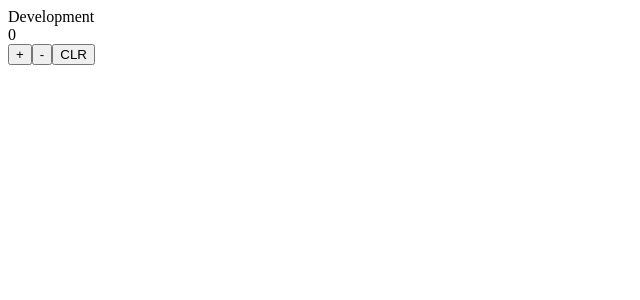
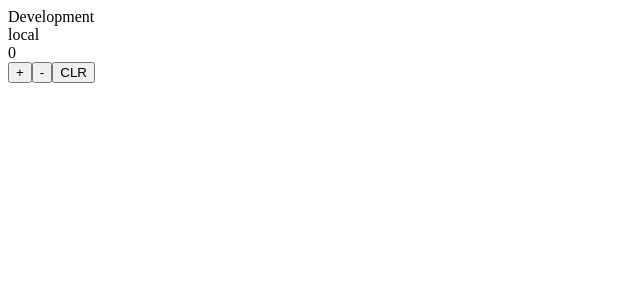
Before and after one commit to shirobrak/cicd-sandbox-react, a React app: page / in a window 1280 px wide. Shown: the top 300 px of the page, without its empty margins (0-640 px from the left). Built offline with nearby package versions, Linux system fonts and the light colour scheme.

Commit message:
Add test val

```diff
--- a/src/components/Counter/index.tsx
+++ b/src/components/Counter/index.tsx
@@ -27,6 +27,7 @@ const Counter: FC = (): ReactElement => {
   return (
     <>
       <div>{getTitle()}</div>
+      <div>{process.env.TEST_VAL ?? "local"}</div>
       <div className="display" test-dataid="display">
         {count}
       </div>
```
